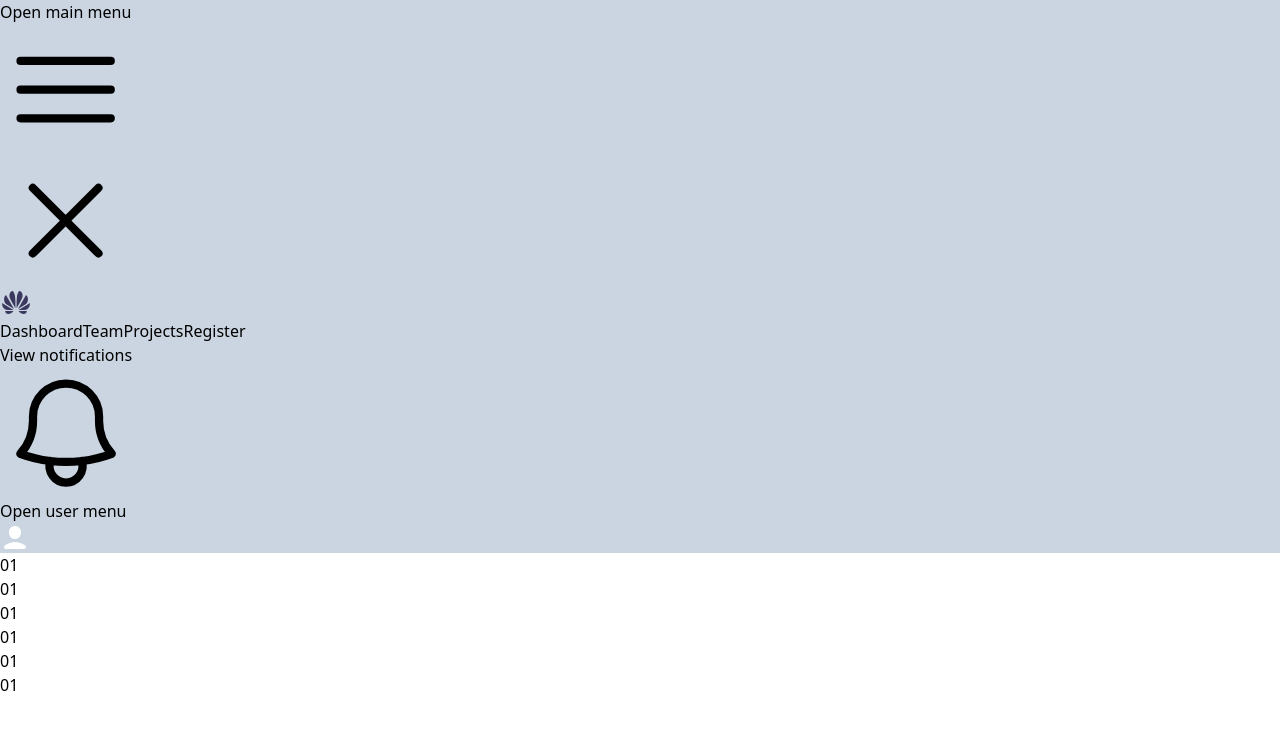
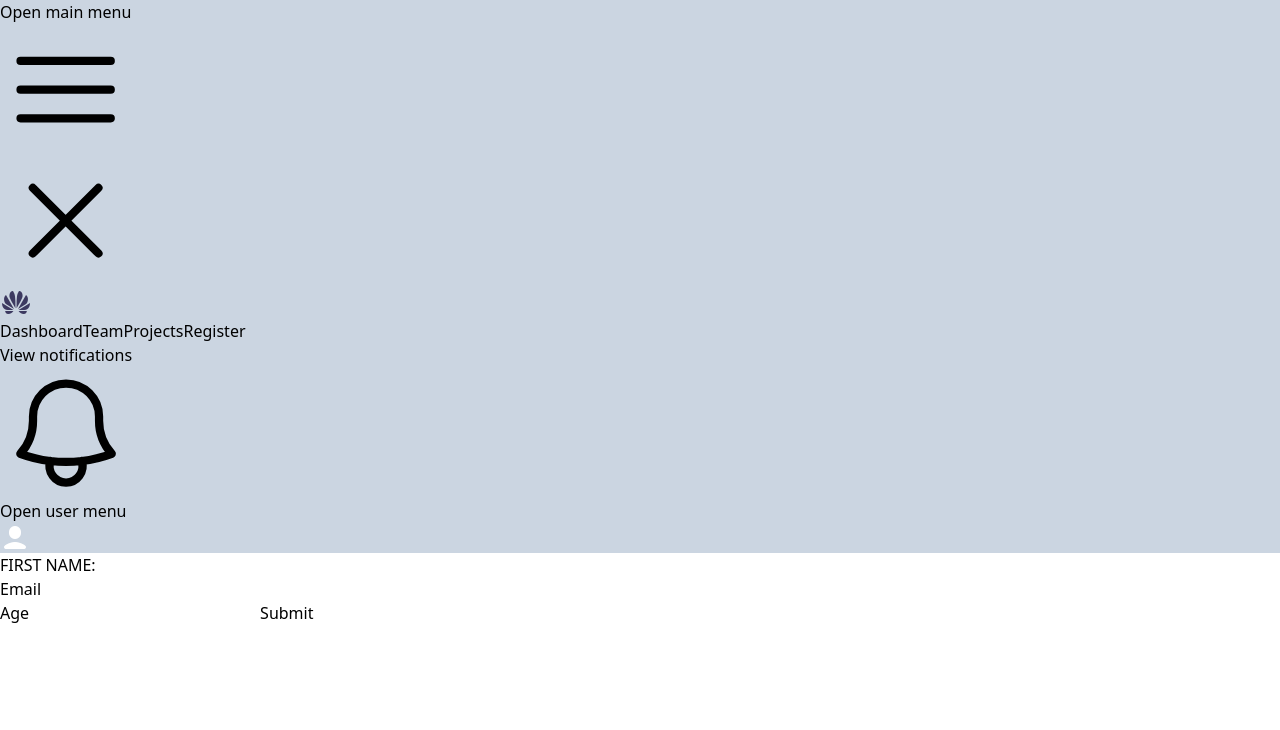
Before and after one commit to Krunaljumde24/EcommReactApp, a React (Vite) app: page /test in a window 1280 px wide. Shown: the top 730 px of the page. Built offline with nearby package versions, Linux system fonts and the light colour scheme.

Commit message:
Used react-hook-form to manage the form state

```diff
--- a/src/component/AccountInput.jsx
+++ b/src/component/AccountInput.jsx
@@ -1,6 +1,22 @@
 import React from "react";
 
 function AccountInput({ id, name, label, type, register }) {
+
+
+  let validateInput = (name) => {
+    switch (name) {
+      case "phone":
+        return {
+          required: true, minLength: {
+            value: 10,
+            message: 'Phone number should be at least 10 digit'
+          }
+        }
+      default:
+        break;
+    }
+  }
+
   return (
     <div className="col-span-4 sm:col-span-2">
       <label htmlFor={id} className="block text-xs">
@@ -11,7 +27,12 @@ function AccountInput({ id, name, label, type, register }) {
           type={type}
           id={id}
           name={name}
-          {...register(name)}
+          {...register(name, {
+            required: true, minLength: {
+              value: 10,
+              message: 'Phone number should be at least 10 digit'
+            }
+          })}
           className="block w-3/4 rounded-full border-1 px-3 py-1 text-gray-900 ring-1 ring-inset ring-gray-300 placeholder:text-gray-400"
         />
       </div>
--- a/src/component/AccountSetting.jsx
+++ b/src/component/AccountSetting.jsx
@@ -3,15 +3,13 @@ import AccountInput from "./AccountInput";
 import { useForm } from "react-hook-form";
 
 function AccountSetting() {
-  const { handleSubmit, register, watch } = useForm();
+  const { handleSubmit, register, watch, formState: { errors } } = useForm();
 
   const onSubmit = (data) => {
     console.log(data);
+    console.log(errors.phone);
+
   };
-  let secQue = [
-    'What is your birth place?', 'What is your pets name?'
-  ]
-
 
   return (
     <div className="w-full px-24 pt-4">
@@ -30,6 +28,7 @@ function AccountSetting() {
                 Profile Information
               </h2>
               <div className="mt-4 grid grid-cols-6">
+
                 <AccountInput
                   id="first-name"
                   name="firstName"
@@ -38,9 +37,10 @@ function AccountSetting() {
                   register={register}
                 />
 
+
                 <AccountInput
                   id="last-name"
-                  name="lName"
+                  name="lastName"
                   label="Last Name"
                   type="text"
                   register={register}
@@ -86,11 +86,11 @@ function AccountSetting() {
                 <label htmlFor="gender" className="block text-xs pb-2">
                   Gender
                 </label>
-                <input type="radio" id="male" name="gender" />
+                <input type="radio" id="male" name="gender" value="male" {...register("gender")} />
                 <label htmlFor="male" className="p-3 font-medium text-sm">
                   Male
                 </label>
-                <input type="radio" id="female" name="gender" />
+                <input type="radio" id="female" name="gender" value="female" {...register("gender")} />
                 <label htmlFor="female" className="p-3 font-medium text-sm">
                   Female
                 </label>
@@ -215,7 +215,7 @@ function AccountSetting() {
              my-6 py-2"
               type="submit"
             >
-              Submit
+              Update
             </button>
           </div>
         </div>
--- a/src/component/Header.jsx
+++ b/src/component/Header.jsx
@@ -160,24 +160,24 @@ function Header() {
                   >
                     Your Profile
                   </Link>
-                  <a
-                    href="#"
+                  <Link
+                    to="/settings"
                     className="block px-4 py-2 text-sm text-gray-700"
                     role="menuitem"
                     tabindex="-1"
                     id="user-menu-item-1"
                   >
                     Settings
-                  </a>
-                  <a
-                    href="#"
+                  </Link>
+                  <Link
+                    to="/login"
                     className="block px-4 py-2 text-sm text-gray-700"
                     role="menuitem"
                     tabindex="-1"
                     id="user-menu-item-2"
                   >
                     Sign out
-                  </a>
+                  </Link>
                 </div>
               ) : (
                 <></>
--- a/src/component/SignUp.jsx
+++ b/src/component/SignUp.jsx
@@ -65,24 +65,40 @@ function SignUp() {
           >
             <div>
               <label
+                htmlFor="fName"
+                className="block text-sm font-medium leading-6 text-gray-900"
+              >
+                First Name
+              </label>
+              <div className="mt-2">
+                <input
+                  id="fName"
+                  name="fName"
+                  type="text"
+                  required
+                  className="block w-full rounded-md border-0 py-1.5 text-gray-900 shadow-sm ring-1 ring-inset ring-gray-300 placeholder:text-gray-400 focus:ring-2 focus:ring-inset focus:ring-indigo-600 sm:text-sm sm:leading-6"
+                  {...register("firstName", { required: "Please enter your first name" })}
+                />
+              </div>
+            </div>
+            <div>
+              <label
                 htmlFor="name"
                 className="block text-sm font-medium leading-6 text-gray-900"
               >
-                Name
+                Last Name
               </label>
               <div className="mt-2">
                 <input
-                  id="name"
-                  name="name"
-                  type="name"
+                  id="lName"
+                  name="lName"
+                  type="text"
                   required
-                  autoComplete="name"
                   className="block w-full rounded-md border-0 py-1.5 text-gray-900 shadow-sm ring-1 ring-inset ring-gray-300 placeholder:text-gray-400 focus:ring-2 focus:ring-inset focus:ring-indigo-600 sm:text-sm sm:leading-6"
-                  {...register("name", { required: "Please enter your name" })}
+                  {...register("lastName", { required: "Please enter your name" })}
                 />
               </div>
             </div>
-
             <div>
               <label
                 htmlFor="email"
--- a/src/component/Test.jsx
+++ b/src/component/Test.jsx
@@ -1,14 +1,84 @@
 import React from "react";
+import { useForm } from "react-hook-form";
 
 function Test() {
+
+  const { register, handleSubmit, watch, formState: { errors } } = useForm();
+
+  // const watch()
+  const phone = watch('phone')
+  let submit = (data) => {
+    console.log(data);
+    console.log(phone);
+
+    console.log(errors);
+  }
+
+
+  let valiateInput = (name, value) => {
+    switch (name) {
+      case "phone":
+
+        break;
+
+      default:
+        break;
+    }
+  }
+
+  let errorMessageHandle = (err, age) => {
+    if (age < 18) {
+      return <p>Age is less than 18</p>;
+    } else if (age > 27) {
+      return <p>Age is greater than 27</p>;
+    }
+  };
+
+  let validateInput = (name) => {
+    switch (name) {
+      case "age":
+        return {
+          required: true, min: 18, max: 27
+        }
+        break;
+
+      default:
+        break;
+    }
+  }
+
   return (
-    <div className="w-full p-4 gap-4 bg-orange-200 grid grid-cols-6">
-      <div className="h-24 rounded-xl bg-lime-300 text-center col-span-6 md:col-span-2">01</div>
-      <div className="h-24 rounded-xl bg-lime-300 text-center">01</div>
-      <div className="h-24 rounded-xl bg-lime-300 text-center">01</div>
-      <div className="h-24 rounded-xl bg-lime-300 text-center">01</div>
-      <div className="h-24 rounded-xl bg-lime-300 text-center">01</div>
-      <div className="h-24 rounded-xl bg-lime-300 text-center">01</div>
+
+    <div>
+      <form onSubmit={handleSubmit(submit)}>
+        <label>FIRST NAME:</label>
+        <input
+          type="text"
+          name="fname "
+          {...register('fname', { required: true })}
+        />
+        {errors.fname && <p>required</p>}
+        <br />
+        <label>Email</label>
+        <input
+          type="text"
+          name="email"
+          {...register('email', { required: true })}
+        />
+        {errors.email && <p>required</p>}
+
+        <br />
+        <label>Age</label>
+        <input
+          type="text"
+          name="age"
+          {...register('age', valiateInput(name))}
+        />
+        {errorMessageHandle(errors.age, watch('age'))}
+
+        <button>Submit</button>
+      </form>
+      <h2>{watch('fname')}</h2>
     </div>
   );
 }
--- a/src/main.jsx
+++ b/src/main.jsx
@@ -23,7 +23,7 @@ const router = createBrowserRouter(
       <Route path="signup" element={<SignUp />} />
       <Route path="profile" element={<Profile />} />
       <Route path="reset" element={<ResetPassword />} />
-      <Route path="account" element={<AccountSetting />} />
+      <Route path="settings" element={<AccountSetting />} />
       <Route path="test" element={<Test />} />
     </Route>
   )
```
